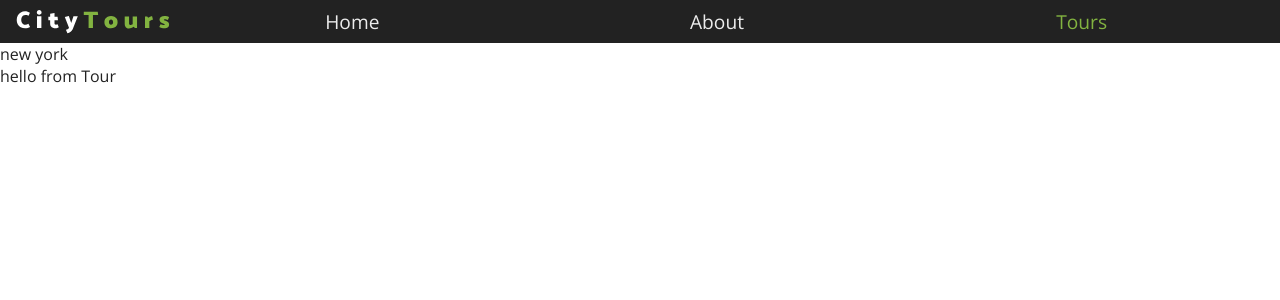
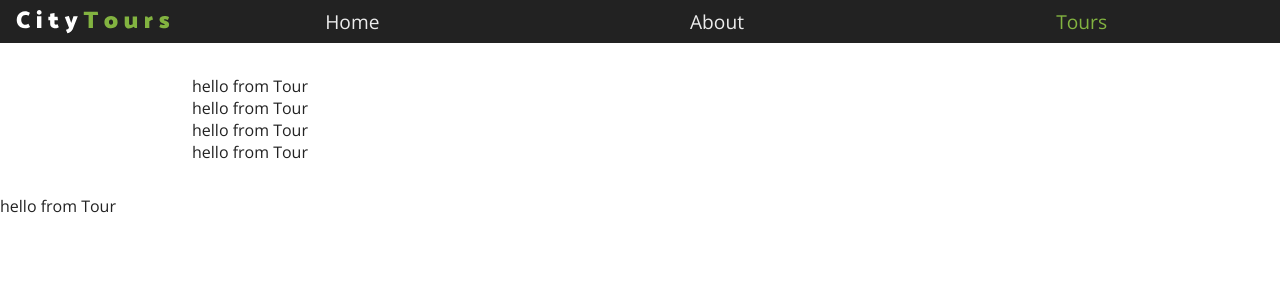
Before and after one commit to hywyh117/city-tours, a React (Create React App) app: page / in a window 1280 px wide. Shown: the top 300 px of the page. Built offline with nearby package versions, Linux system fonts and the light colour scheme.

Commit message:
setup tourlist

```diff
--- a/src/Components/TourList/index.js
+++ b/src/Components/TourList/index.js
@@ -7,12 +7,16 @@
   state = {
     tours: tourData,
   };
-  removeTour = (id) => {
-    console.log(id);
-  };
+  removeTour = (id) => {};
   render() {
     const { tours } = this.state;
 
-    return <div>{tours[0].city}</div>;
+    return (
+      <section className="tourlist">
+        {tours.map((tour) => (
+          <Tour key={tour.id} tour={tour} removeTour={this.removeTour}></Tour>
+        ))}
+      </section>
+    );
   }
 }
--- a/src/Components/TourList/tourlist.scss
+++ b/src/Components/TourList/tourlist.scss
@@ -0,0 +1,6 @@
+.tourlist {
+  width: 70vw;
+  max-width: 1170px;
+  margin: 0 auto;
+  padding: 2rem 0;
+}
```
